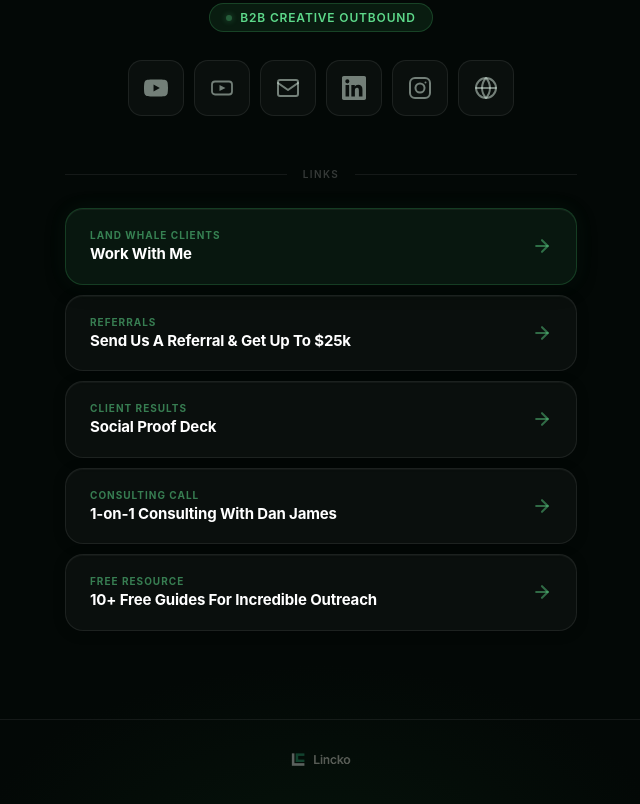
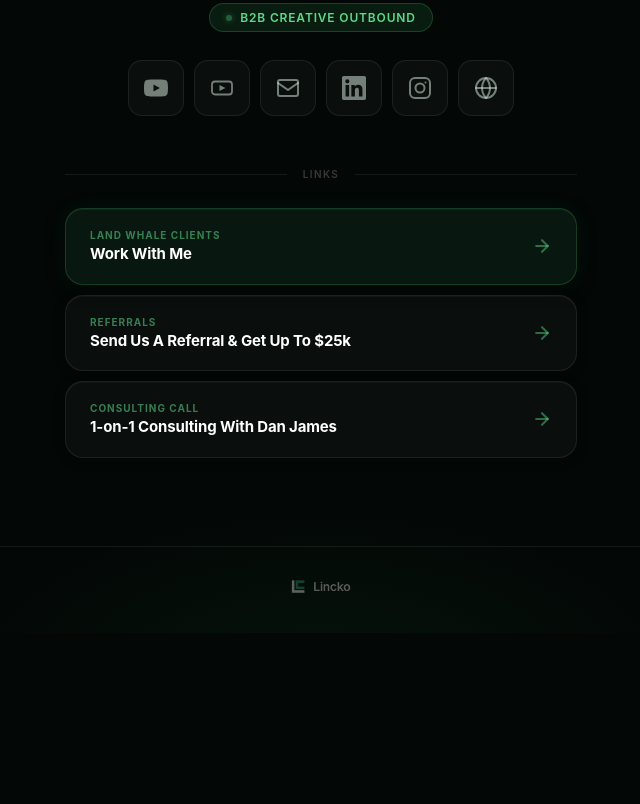
Before and after one commit to danjameshx-collab/linktree, a plain HTML site: page index.html in a window 1280 px wide. Shown: the part 422-1226 px from the top of the page, without its empty margins (319-959 px from the left). After the commit the page ends 1055 px from the top, so only its background shows below. Drawn offline with Linux system fonts and the light colour scheme.

Commit message:
Remove Social Proof Deck and Free Guides links
Co-Authored-By: Claude Opus 5.5 <noreply@anthropic.com>

```diff
--- a/index.html
+++ b/index.html
@@ -472,30 +472,10 @@
                 </svg>
             </a>
 
-            <a href="https://lincko.co/insane-proof" target="_blank" rel="noopener noreferrer" class="link-card">
-                <div class="link-card-text">
-                    <div class="link-card-label">Client Results</div>
-                    <div class="link-card-title">Social Proof Deck</div>
-                </div>
-                <svg class="link-card-arrow" width="20" height="20" viewBox="0 0 24 24" fill="none" stroke="currentColor" stroke-width="2.5" stroke-linecap="round" stroke-linejoin="round">
-                    <path d="M5 12h14"/><path d="m12 5 7 7-7 7"/>
-                </svg>
-            </a>
-
             <a href="https://consultingdanjames.vercel.app" target="_blank" rel="noopener noreferrer" class="link-card">
                 <div class="link-card-text">
                     <div class="link-card-label">Consulting Call</div>
                     <div class="link-card-title">1-on-1 Consulting With Dan James</div>
-                </div>
-                <svg class="link-card-arrow" width="20" height="20" viewBox="0 0 24 24" fill="none" stroke="currentColor" stroke-width="2.5" stroke-linecap="round" stroke-linejoin="round">
-                    <path d="M5 12h14"/><path d="m12 5 7 7-7 7"/>
-                </svg>
-            </a>
-
-            <a href="https://linktree-roan-eta.vercel.app/guides" target="_blank" rel="noopener noreferrer" class="link-card">
-                <div class="link-card-text">
-                    <div class="link-card-label">Free Resource</div>
-                    <div class="link-card-title">10+ Free Guides For Incredible Outreach</div>
                 </div>
                 <svg class="link-card-arrow" width="20" height="20" viewBox="0 0 24 24" fill="none" stroke="currentColor" stroke-width="2.5" stroke-linecap="round" stroke-linejoin="round">
                     <path d="M5 12h14"/><path d="m12 5 7 7-7 7"/>
```
